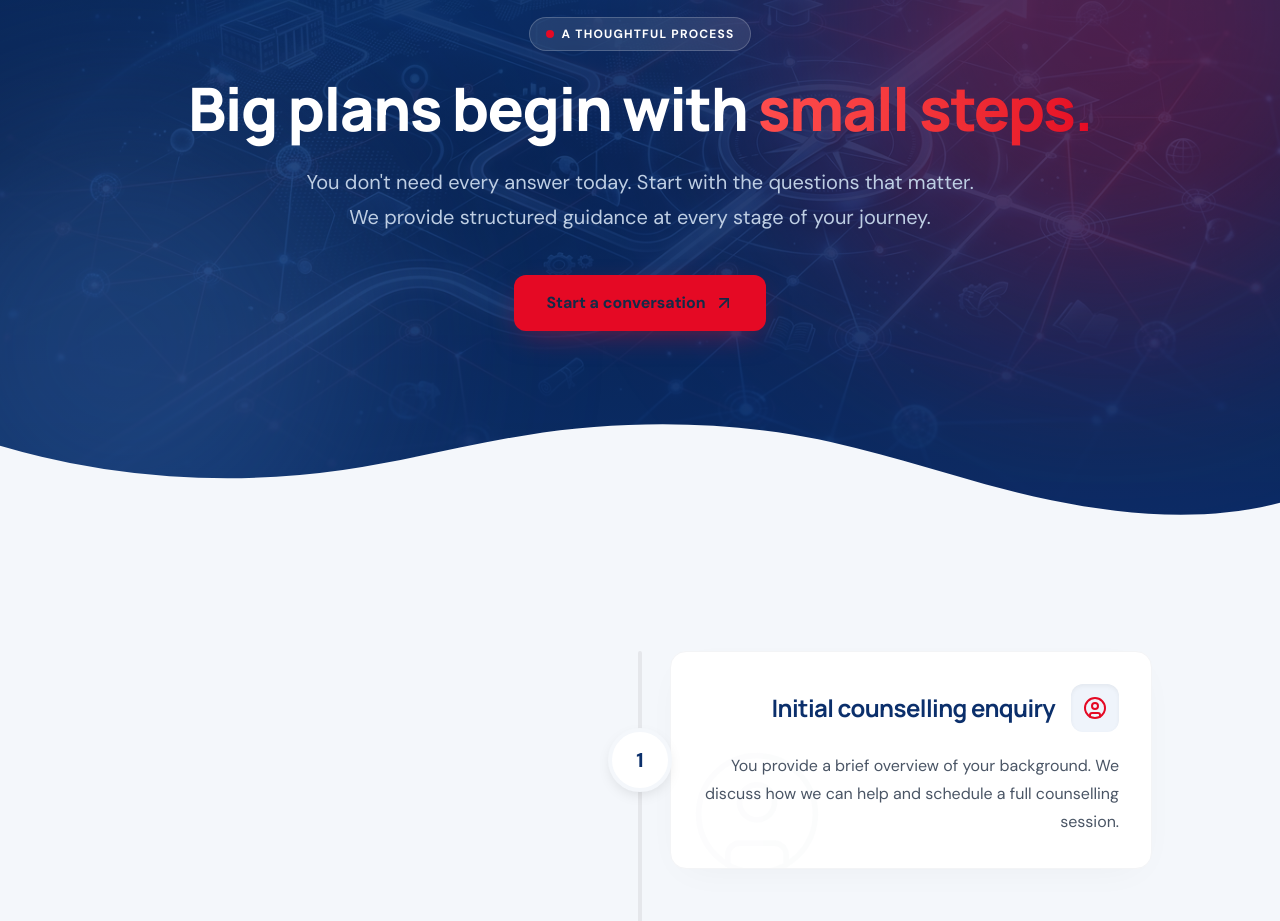
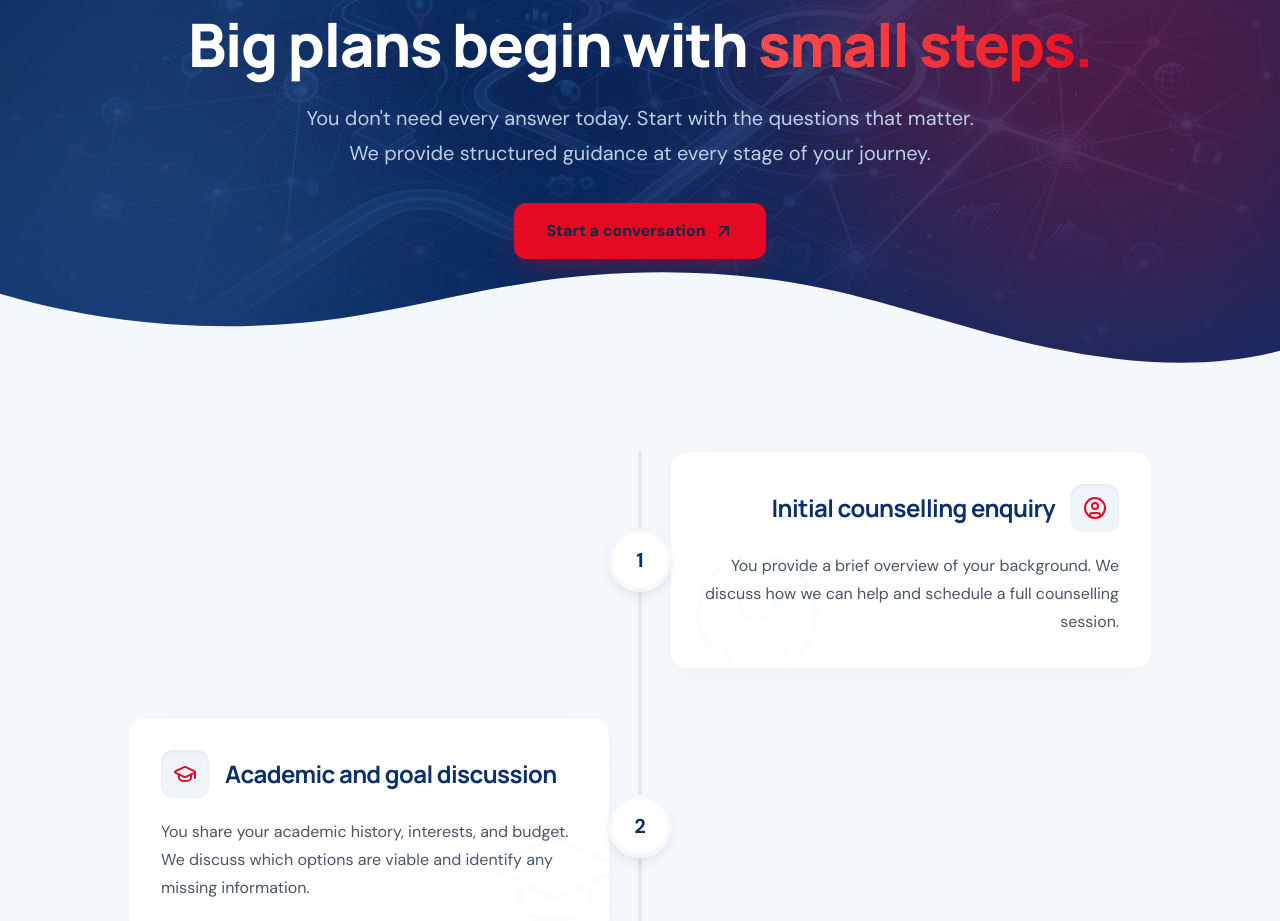
Before and after one commit to prashannapudasaini/astraconsultancy, a React (Vite) app: page /process in a window 1280 px wide. Shown: the part 306-1227 px from the top of the page. Built offline with nearby package versions, Linux system fonts and the light colour scheme.

Commit message:
Reduce vertical padding and gaps on Application Processes page

```diff
--- a/src/pages/Process.jsx
+++ b/src/pages/Process.jsx
@@ -99,7 +99,7 @@ export default function Process() {
   return (
     <div ref={containerRef} className="bg-[#f4f7fb] min-h-screen">
       {/* Hero Section */}
-      <section className="relative pt-40 pb-32 lg:pt-56 lg:pb-48 px-6 bg-[#0b2f6b] overflow-hidden">
+      <section className="relative pt-32 pb-20 lg:pt-40 lg:pb-28 px-6 bg-[#0b2f6b] overflow-hidden">
         {/* Background Image & Overlays */}
         <div className="absolute inset-0 z-0">
            <img src="/images/process_hero_bg.jpg" alt="Application Process" className="w-full h-full object-cover opacity-60" />
@@ -121,7 +121,7 @@ export default function Process() {
           <h1 className="hero-elem text-4xl lg:text-6xl md:text-5xl font-extrabold text-white tracking-tight leading-[1.1] mb-6">
             Big plans begin with <span className="text-transparent bg-clip-text bg-gradient-to-r from-[#ff4d4d] to-[#e50924]">small steps.</span>
           </h1>
-          <p className="hero-elem text-lg lg:text-xl text-[#becee3] mb-10 max-w-2xl mx-auto leading-relaxed">
+          <p className="hero-elem text-lg lg:text-xl text-[#becee3] mb-8 max-w-2xl mx-auto leading-relaxed">
             You don't need every answer today. Start with the questions that matter. We provide structured guidance at every stage of your journey.
           </p>
           <div className="hero-elem flex flex-wrap justify-center gap-4">
@@ -140,7 +140,7 @@ export default function Process() {
       </section>
 
       {/* Timeline Section */}
-      <section className="py-20 lg:py-32 px-6">
+      <section className="py-16 lg:py-20 px-6">
         <div className="max-w-6xl mx-auto">
 
           <div className="timeline-container relative">
@@ -154,7 +154,7 @@ export default function Process() {
                <div className="timeline-line absolute top-0 left-0 w-full bg-gradient-to-b from-[#e50924] to-[#0b2f6b] rounded-full"></div>
             </div>
 
-            <div className="flex flex-col gap-12 md:gap-24 relative z-10">
+            <div className="flex flex-col gap-8 md:gap-12 relative z-10">
               {steps.map((step, i) => {
                 const Icon = step.icon;
                 const isEven = i % 2 === 0;
```
